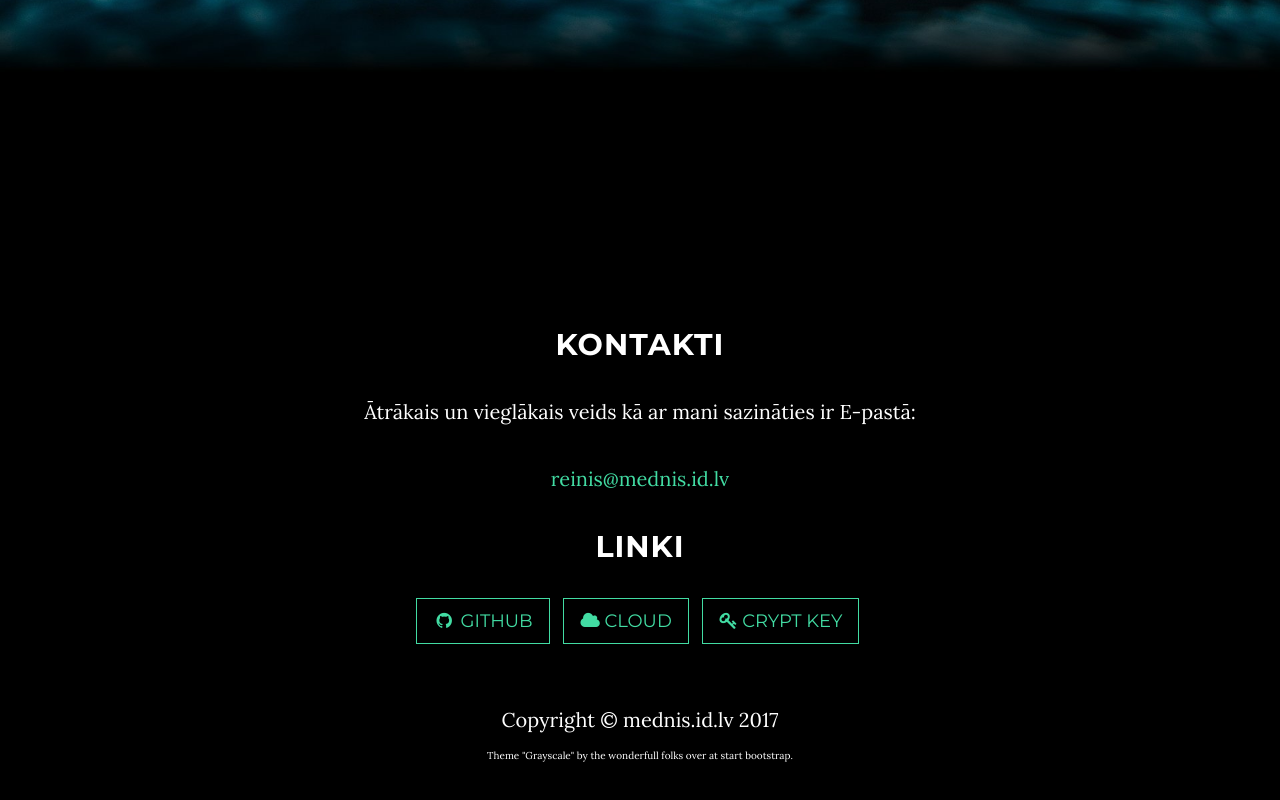
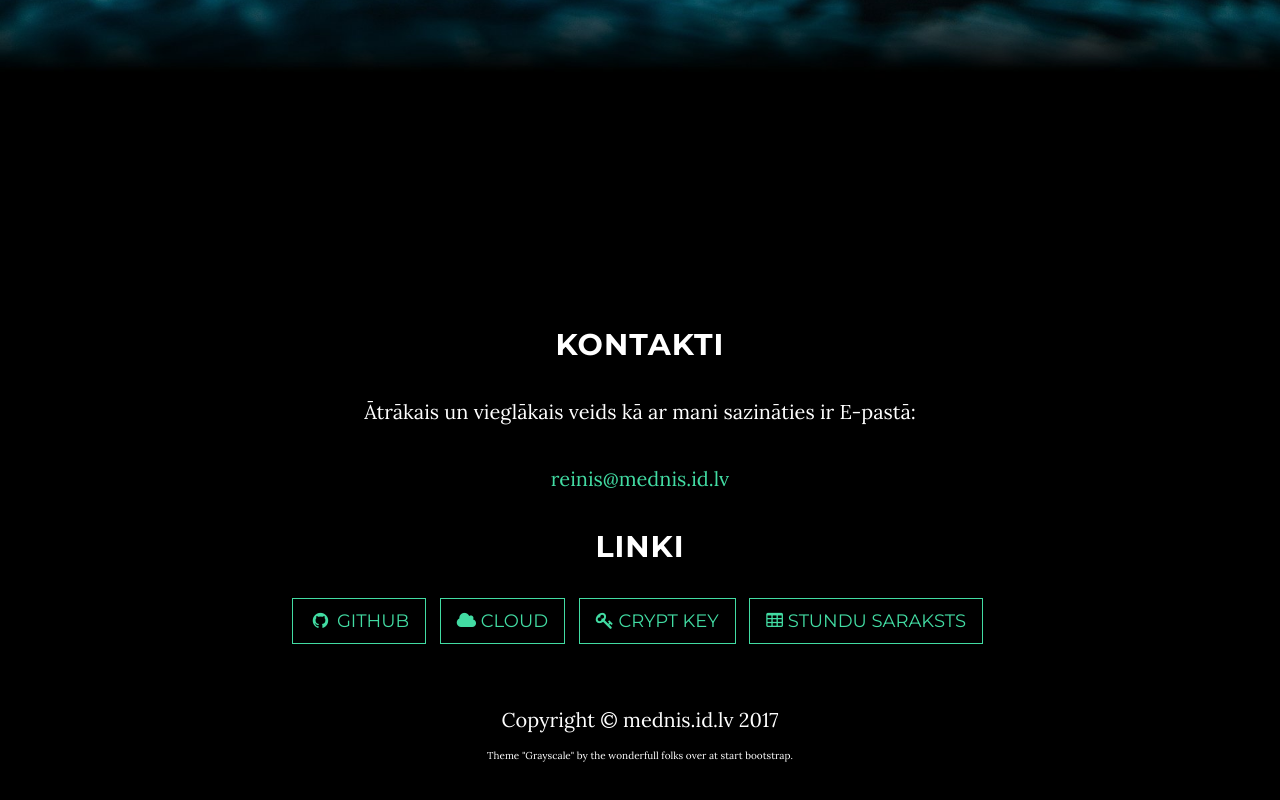
Before and after one commit to RMednis/RMednis.github.io, a website: page index.html in a window 1280 px wide. Shown: the part 722-1522 px from the top of the page. Drawn offline with nearby package versions, Linux system fonts and the light colour scheme; files that its build step writes are made by us from their sources; files whose address does not match are found by name.

Commit message:
Added aditional button

```diff
--- a/index.html
+++ b/index.html
@@ -121,6 +121,9 @@
                     <li>
                         <a href="https://mednis.id.lv/cryptzync.txt" class="btn btn-default btn-lg"><i class="fa fa-key"></i> <span class="network-name">Crypt Key</span></a>
                     </li>
+                    <li>
+                        <a href="https://mednis.id.lv/OVTDMP/" class="btn btn-default btn-lg"><i class="fa fa-table"></i> <span class="network-name">Stundu Saraksts</span></a>
+                    </li>
                 </ul>
             </div>
         </div>
```
